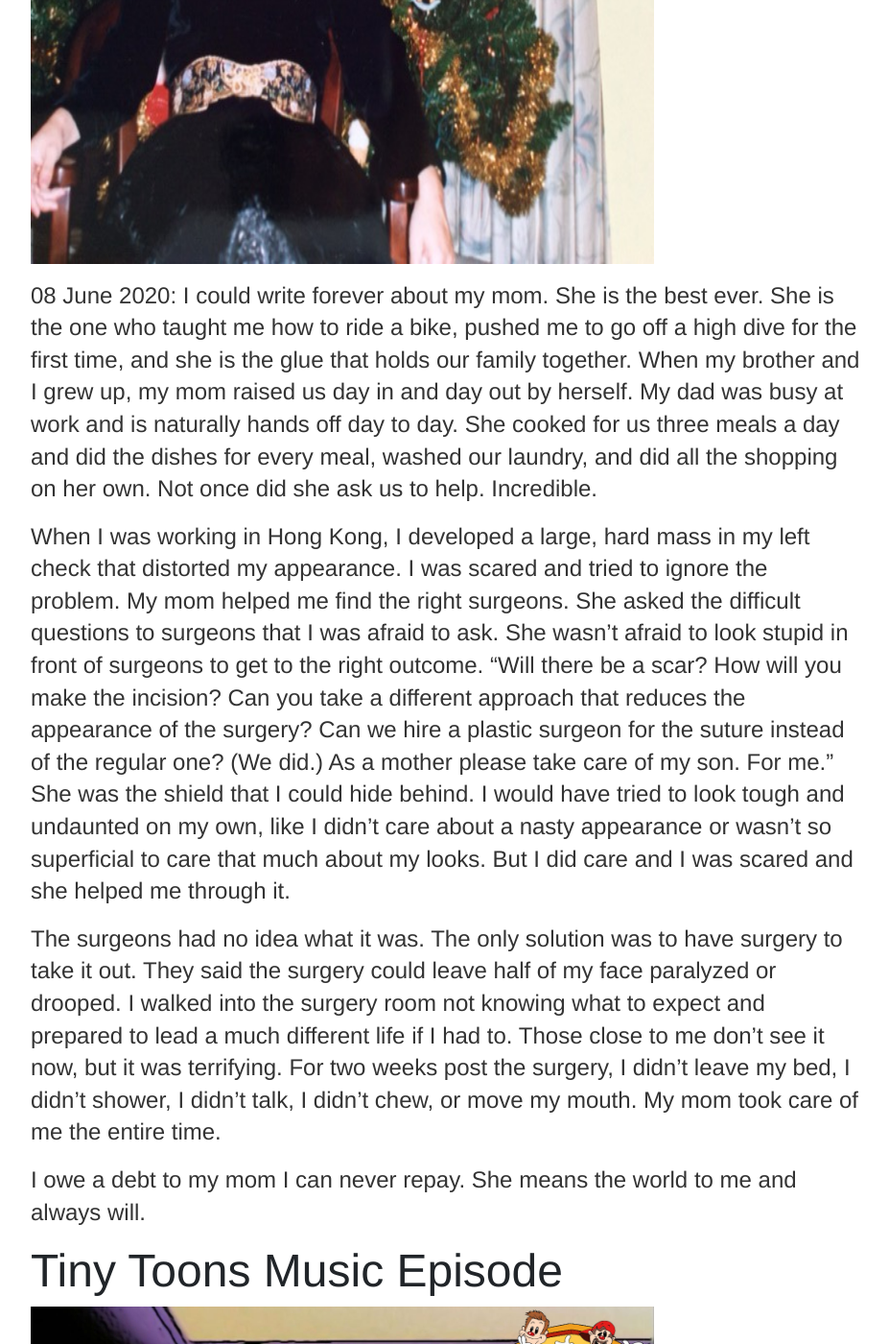
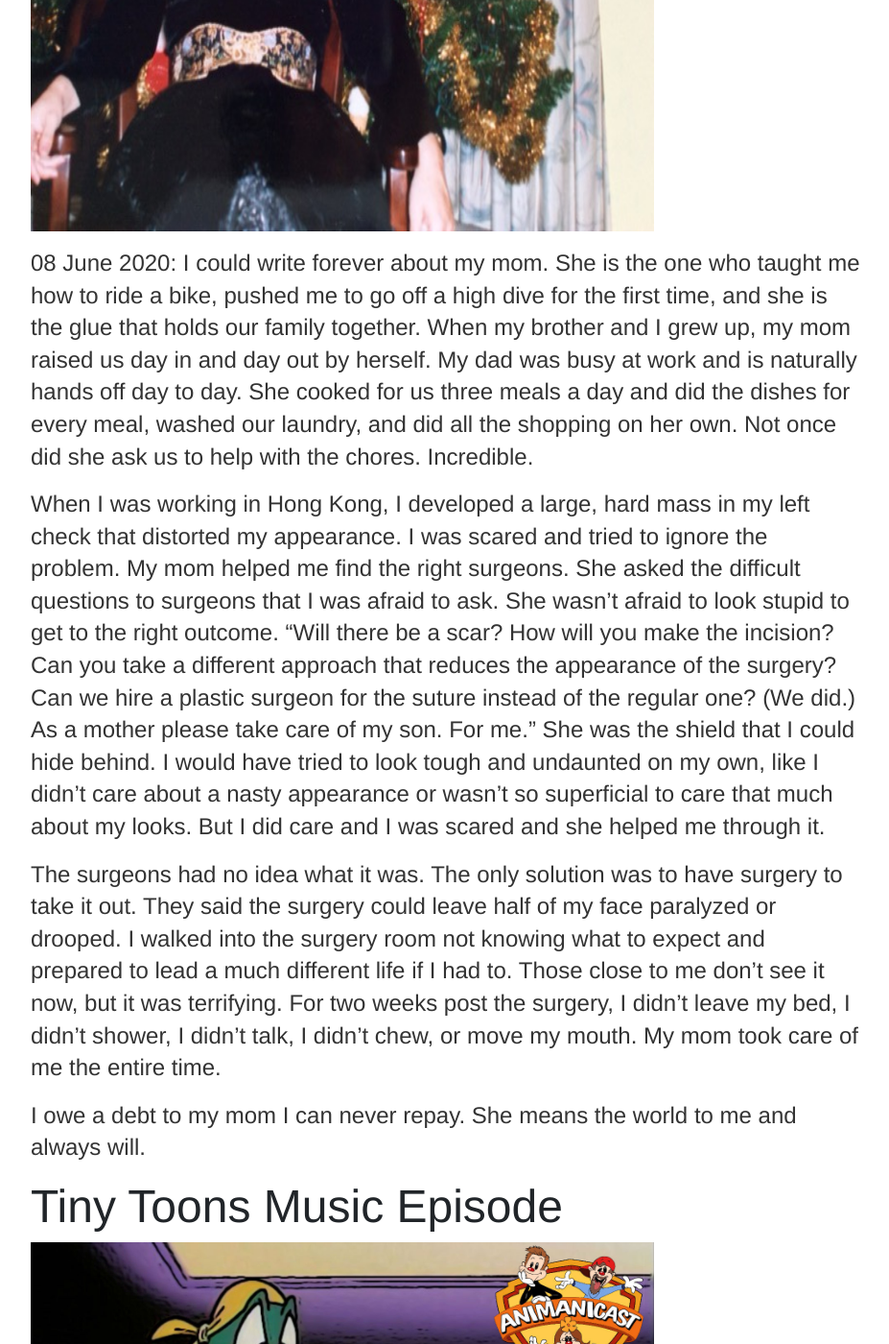
Before and after one commit to hikesandbikes/hikesandbikes.github.io, a Jekyll site: the page built from index.html, in a window 1280 px wide and 1400 px high, scrolled down 5979 px. Shown: the whole window at 96% size, without its empty margins (175-1102 px from the left). Built offline with Jekyll 4.4.1, drawn with Linux system fonts in a browser that asks for light colours; some of the changed text lies outside the part shown.

Commit message:
edited grammar

```diff
--- a/index.html
+++ b/index.html
@@ -19,7 +19,6 @@
 			Conlon, whom I am the biggest fan of and who herself is the biggest fan of Alexander Hamilton taught us early on
 			he's the one that kept US credit from becoming worthless by forcing the US to honor it's debts.  It's wonderful that everyone else is celebrating
 			this now as well.
-
 		</p>
 
 		<blockquote>
@@ -120,8 +119,7 @@
 
 		<p>I spent the summers of my youth playing with my friends at the local Racquets Club.  There, I joined
 			my first swim team, made my first friends, and learned to do a back dive.  All magical.  I'm
-			happy Mayson can enjoy his summers too, when the days are long and packed full of things to do.
-			I still remember the fireflies that came out at night in our backyard.
+			happy Mayson can enjoy his summers too, when the days are long and packed.
 		</p>
 
 
@@ -154,9 +152,9 @@
 		in an RV is not low class and staying at the Four Seasons does not make you high class.
 		</p>
 		<p>
-			This book matters to me because when I left Kindle in 2018 I asked my friends at Simon & Schuster to sign my copy of
-			the book.  I had some of my most educational and fun negotiations with the team at S&S.  They are sharp, professional,
-			and a real pleasure.  It is signed Colin Shields, Doug Stambaugh, and Chrissy Festa.
+		This book matters to me because when I left Kindle in 2018 I asked my friends at Simon & Schuster to sign my copy of
+		the book.  I had some of my most educational and fun negotiations with the team at S&S.  They are sharp, professional,
+		and a real pleasure.  It is signed Colin Shields, Doug Stambaugh, and Chrissy Festa.
 		</p>
 
 		</div>
@@ -169,17 +167,17 @@
 
 		<p><img src="/static/img/mom.jpeg" width="650" height="650"></p>
 
-		<p>08 June 2020: I could write forever about my mom.  She is the best ever.
+		<p>08 June 2020: I could write forever about my mom.
 			She is the one who taught me how to ride a bike, pushed me to go off a high dive for the first time,
 			and she is the glue that holds our family together.  When my brother and I grew up, my mom raised us day in and day
 			out by herself.  My dad was busy at work and is naturally hands off day to day.  She cooked for us
 			three meals a day and did the dishes for every meal, washed our laundry, and did all the shopping on her own.
-			Not once did she ask us to help.  Incredible.
+			Not once did she ask us to help with the chores.  Incredible.
 		</p>
 		<p>
 			When I was working in Hong Kong, I developed a large, hard mass in my left check that distorted my appearance.
 			I was scared and tried to ignore the problem.  My mom helped me find the right surgeons.  She asked the difficult
-			questions to surgeons that I was afraid to ask.  She wasn’t afraid to look stupid in front of surgeons to get to the
+			questions to surgeons that I was afraid to ask.  She wasn’t afraid to look stupid to get to the
 			right outcome.  “Will there be a scar?  How will you make the incision?  Can you take a different approach that reduces
 			the appearance of the surgery?  Can we hire a plastic surgeon for the suture instead of the regular one?  (We did.)  As a
 			mother please take care of my son.  For me.”  She was the shield that I could hide behind.  I would have tried to look tough
@@ -208,25 +206,22 @@
 
 		<p>15 May 2020: There are some things in life that just bring a smile to my face.
 			To this day, the Tiny Toons Adventures musical episode is one of them.
-			I watched hours of TV growing up and this is one of the very best TV has to offer.
+			I watched hours of TV growing up.  This is one of the very best.
 			Instantly catchy and entirely original songs paired with fun themes like Arabian Nights.
-			These were new songs to someone who watched too much MTV.  This is why my music pop knowledge
-			is quite good.
 			Two classics are <a href="https://www.youtube.com/watch?v=ulsloBRDFzA">They Might be Giant's "Istanbul (Constantinople)</a>
 			and <a href="https://www.youtube.com/watch?v=ntJBLP3AXk0">Montana Max's (Danny Cooksey) "Money It's what I want</a>."
 
 		</p>
 		<p>
-			I'm a big fan of cartoons that are actually geared for an adult audience.  The Monty Max video
-			brings a smile to my face every time.  No child is going to understand who the IRS is and that's
-			part of why it's so good.
+			I'm a big fan of cartoons that are actually geared for an adult audience.  No child is going to understand
+			who the IRS is, but they may ask someone after the episode.  That's why it's so good.
 
 		</p>
 		<p>
 			Side note.  My hours of cartoon watching a day was a bonus of having parents that didn't micro-manage
 			how to spend my time.  They never pushed me to study.  They showed me the bar of what they had achieved
-			themselves and made it clear I should meet that bar, but they didn't tell me <em>how </em> to do it. Wise move
-			on their part.
+			themselves and made it clear I should meet that bar, but they didn't tell me <em>how </em> to do it. Well done,
+			well done.
 		</p>
 
 		</div>
```
